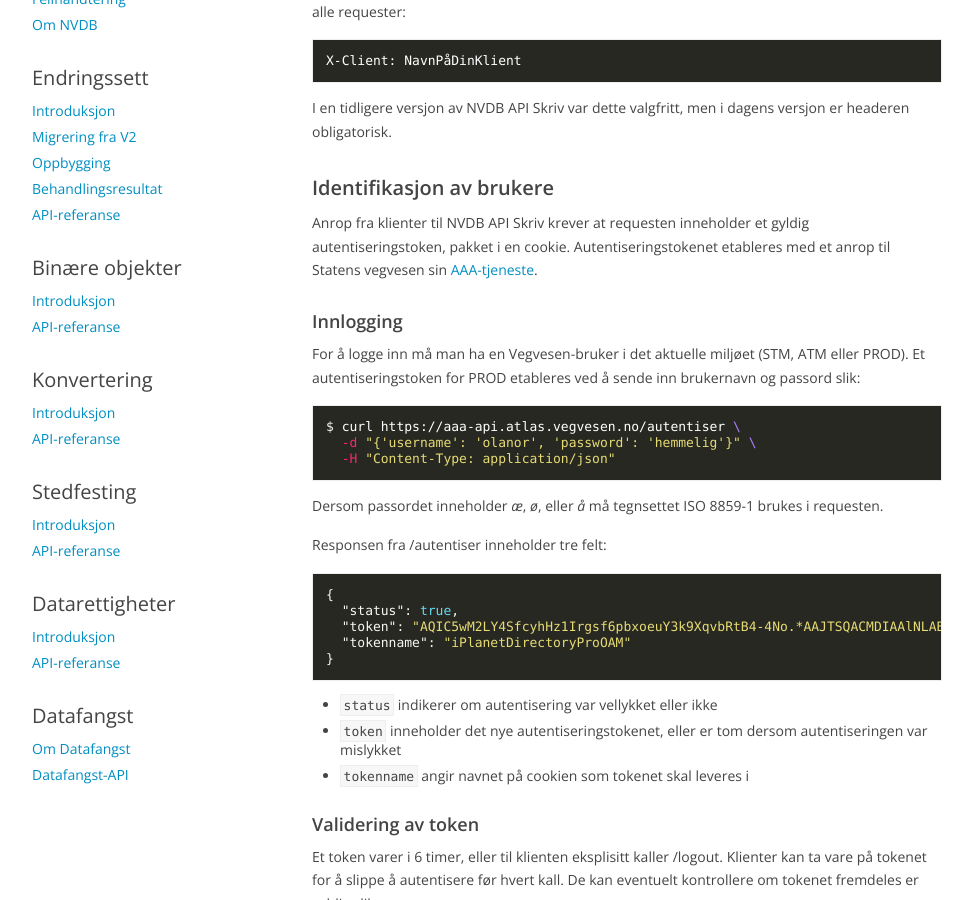
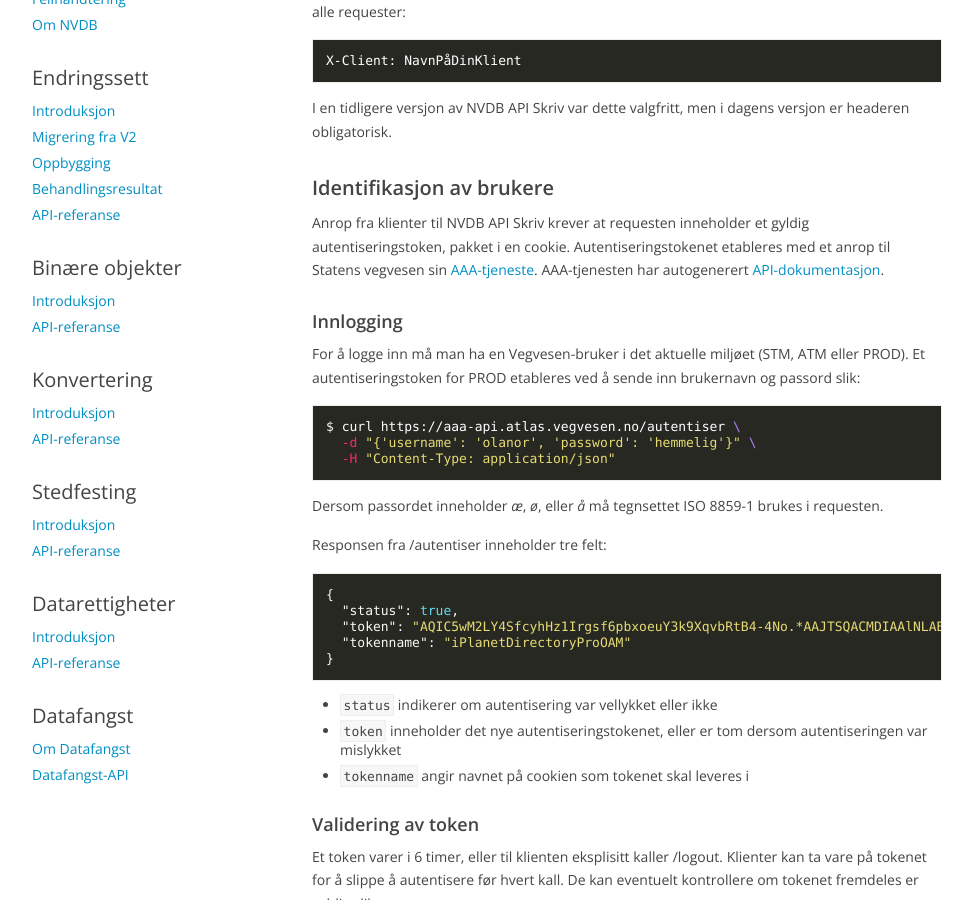
Before and after one commit to nvdb-vegdata/apiskrivdokumentasjon, a Jekyll site: the page built from autentisering.md, in a window 1280 px wide and 900 px high, scrolled down 339 px. Shown: the whole window, without its empty margins (153-1125 px from the left). Built offline with Jekyll 4.4.1, drawn with Linux system fonts in a browser that asks for light colours; our own code applies the rules of GitHub Pages for plain Markdown files.

Commit message:
Added link to AAA's swagger doc

```diff
--- a/autentisering.md
+++ b/autentisering.md
@@ -20,6 +20,7 @@ I en tidligere versjon av NVDB API Skriv var dette valgfritt, men i dagens versj
 
 Anrop fra klienter til NVDB API Skriv krever at requesten inneholder et gyldig autentiseringstoken, pakket i en cookie.
 Autentiseringstokenet etableres med et anrop til Statens vegvesen sin [AAA-tjeneste](https://en.wikipedia.org/wiki/AAA_(computer_security)).
+AAA-tjenesten har autogenerert [API-dokumentasjon](https://aaa-api.atlas.vegvesen.no/dokumentasjon/api/index.html#/aaa-API).
 
 #### Innlogging
 
@@ -95,7 +96,7 @@ $ curl https://aaa-api.atlas.vegvesen.no/logout \
 Oversikt over endepunkter for autentisering i ulike miljøer:
 
 Miljø|URL
--|-|-
+-|-
 STM|https://aaa-api.utv.atlas.vegvesen.no/autentiser
 ATM|https://aaa-api.test.atlas.vegvesen.no/autentiser
 PROD|https://aaa-api.atlas.vegvesen.no/autentiser
```
